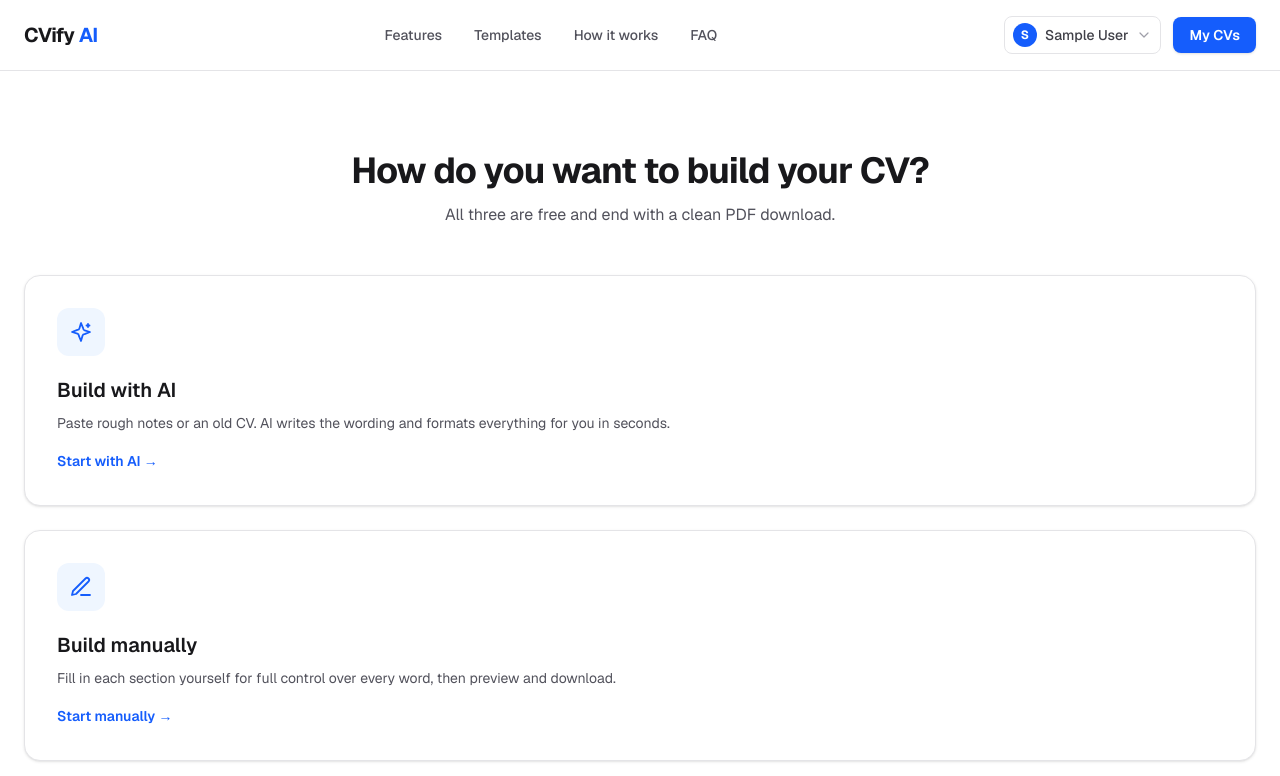
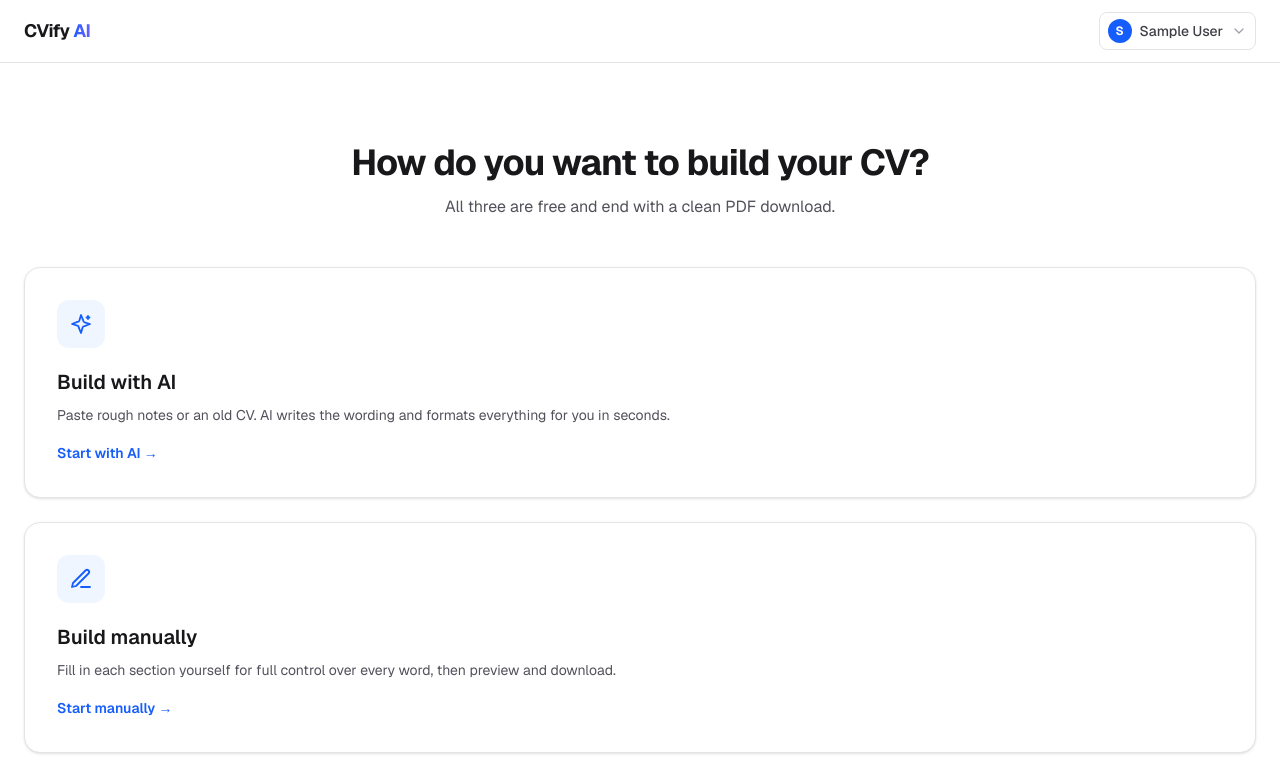
Before and after one commit to abdulraheem286/cvify-ai, a Next.js app: page /build in a window 1280 px wide. Shown: the top 776 px of the page. Built offline with nearby package versions, Linux system fonts and the light colour scheme; no server answers; sample sign-in values are in the browser's storage.

Commit message:
Flow: dedicated slim app header for dashboard + builder (separate from marketing); drop marketing footer in app screens

```diff
--- /dev/null
+++ b/app/components/AppHeader.tsx
@@ -0,0 +1,68 @@
+"use client";
+
+import Link from "next/link";
+import { useState } from "react";
+import { useRouter } from "next/navigation";
+import { useAuth } from "./AuthProvider";
+import { IconChevron, IconText, IconUser } from "./icons";
+
+// Slim header for the logged-in app (dashboard + builder) — distinct from the
+// marketing SiteHeader. Logo → dashboard, plus a compact user menu.
+export function AppHeader() {
+  const { user, enabled, signOut } = useAuth();
+  const router = useRouter();
+  const [open, setOpen] = useState(false);
+  const initial = (user?.displayName || user?.email || "?").charAt(0).toUpperCase();
+
+  return (
+    <header className="sticky top-0 z-50 border-b border-zinc-200 bg-white/80 backdrop-blur print:hidden">
+      <div className="mx-auto flex max-w-[1920px] items-center justify-between px-6 py-3">
+        <Link href={enabled && user ? "/dashboard" : "/"} className="text-lg font-bold tracking-tight text-zinc-900">
+          CVify <span className="bg-gradient-to-r from-blue-600 to-indigo-500 bg-clip-text text-transparent">AI</span>
+        </Link>
+
+        {enabled && user ? (
+          <div className="relative">
+            <button
+              type="button"
+              onClick={() => setOpen((o) => !o)}
+              className="flex items-center gap-2 rounded-lg border border-zinc-200 bg-white px-2 py-1.5 text-sm font-medium text-zinc-700 transition-colors hover:bg-zinc-50"
+            >
+              <span className="flex h-6 w-6 items-center justify-center rounded-full bg-blue-600 text-xs font-bold text-white">{initial}</span>
+              <span className="hidden max-w-[140px] truncate sm:inline">{user.displayName || user.email}</span>
+              <IconChevron className={`h-4 w-4 text-zinc-400 transition-transform ${open ? "rotate-180" : ""}`} />
+            </button>
+            {open && (
+              <>
+                <button aria-hidden tabIndex={-1} onClick={() => setOpen(false)} className="fixed inset-0 z-30 cursor-default" />
+                <div className="absolute right-0 z-40 mt-2 w-44 overflow-hidden rounded-xl border border-zinc-200 bg-white py-1 shadow-xl">
+                  <Link href="/dashboard" onClick={() => setOpen(false)} className="flex items-center gap-2 px-4 py-2 text-sm text-zinc-700 hover:bg-zinc-50">
+                    <IconText className="h-4 w-4 text-zinc-400" /> Dashboard
+                  </Link>
+                  <Link href="/dashboard" onClick={() => setOpen(false)} className="flex items-center gap-2 px-4 py-2 text-sm text-zinc-700 hover:bg-zinc-50">
+                    <IconUser className="h-4 w-4 text-zinc-400" /> Profile
+                  </Link>
+                  <button
+                    type="button"
+                    onClick={async () => {
+                      setOpen(false);
+                      await signOut();
+                      router.push("/");
+                    }}
+                    className="block w-full border-t border-zinc-100 px-4 py-2 text-left text-sm text-zinc-700 hover:bg-zinc-50"
+                  >
+                    Sign out
+                  </button>
+                </div>
+              </>
+            )}
+          </div>
+        ) : (
+          <Link href="/" className="text-sm font-medium text-zinc-600 hover:text-blue-600">
+            ← Home
+          </Link>
+        )}
+      </div>
+    </header>
+  );
+}
--- a/app/dashboard/page.tsx
+++ b/app/dashboard/page.tsx
@@ -2,7 +2,7 @@
 
 import { useEffect, useState, type ReactNode } from "react";
 import Link from "next/link";
-import { SiteHeader } from "@/app/components/SiteHeader";
+import { AppHeader } from "@/app/components/AppHeader";
 import { RequireAuth } from "@/app/components/RequireAuth";
 import { useAuth } from "@/app/components/AuthProvider";
 import { ScaledPreview } from "@/app/components/ScaledPreview";
@@ -70,7 +70,7 @@ function Dashboard() {
 
   return (
     <div className="flex min-h-full flex-col bg-zinc-50 text-zinc-900">
-      <SiteHeader />
+      <AppHeader />
       <div className="mx-auto flex w-full max-w-[1920px] flex-1 flex-col gap-8 px-6 py-8 lg:flex-row">
         {/* Sidebar */}
         <aside className="shrink-0 lg:w-60">
```
Also changed, not shown: app/build/ai/BuildClient.tsx, app/build/import/ImportClient.tsx, app/build/manual/ManualClient.tsx, app/build/page.tsx.
